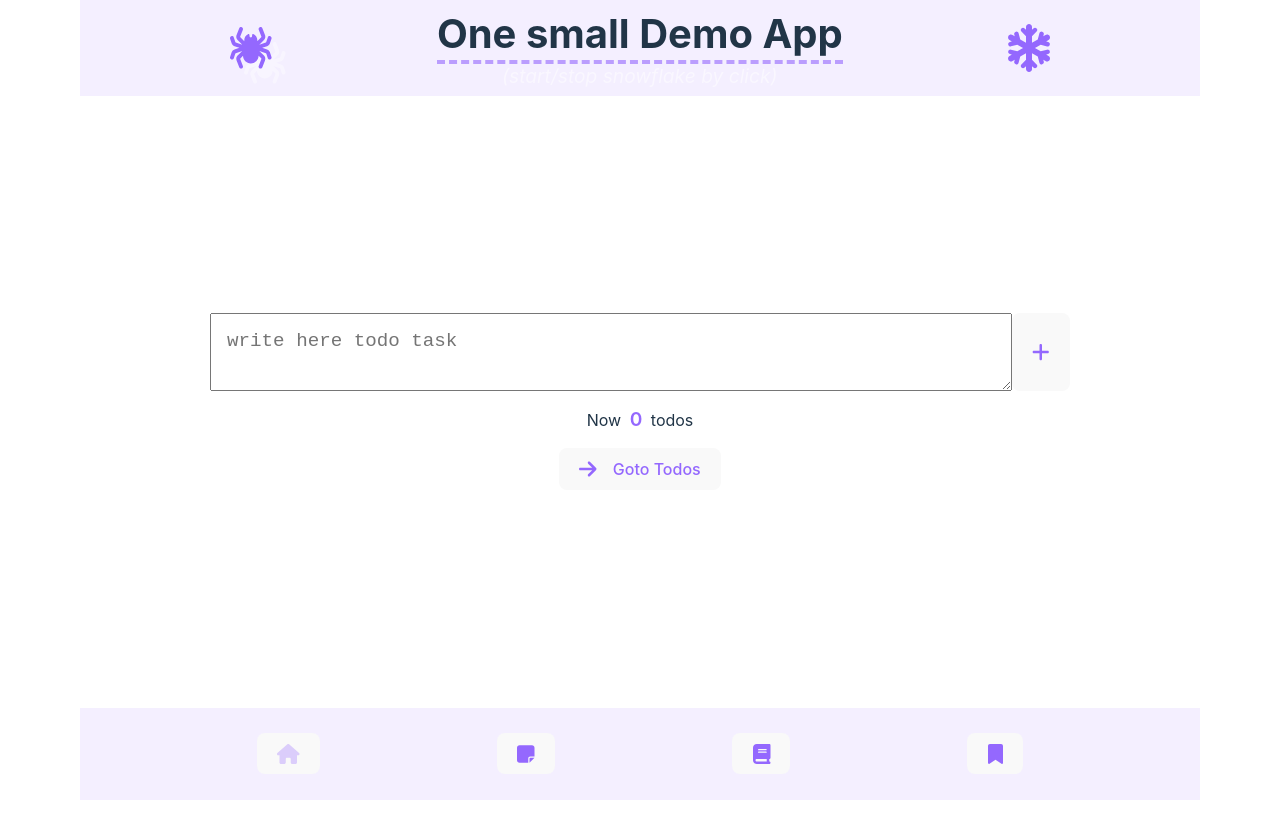
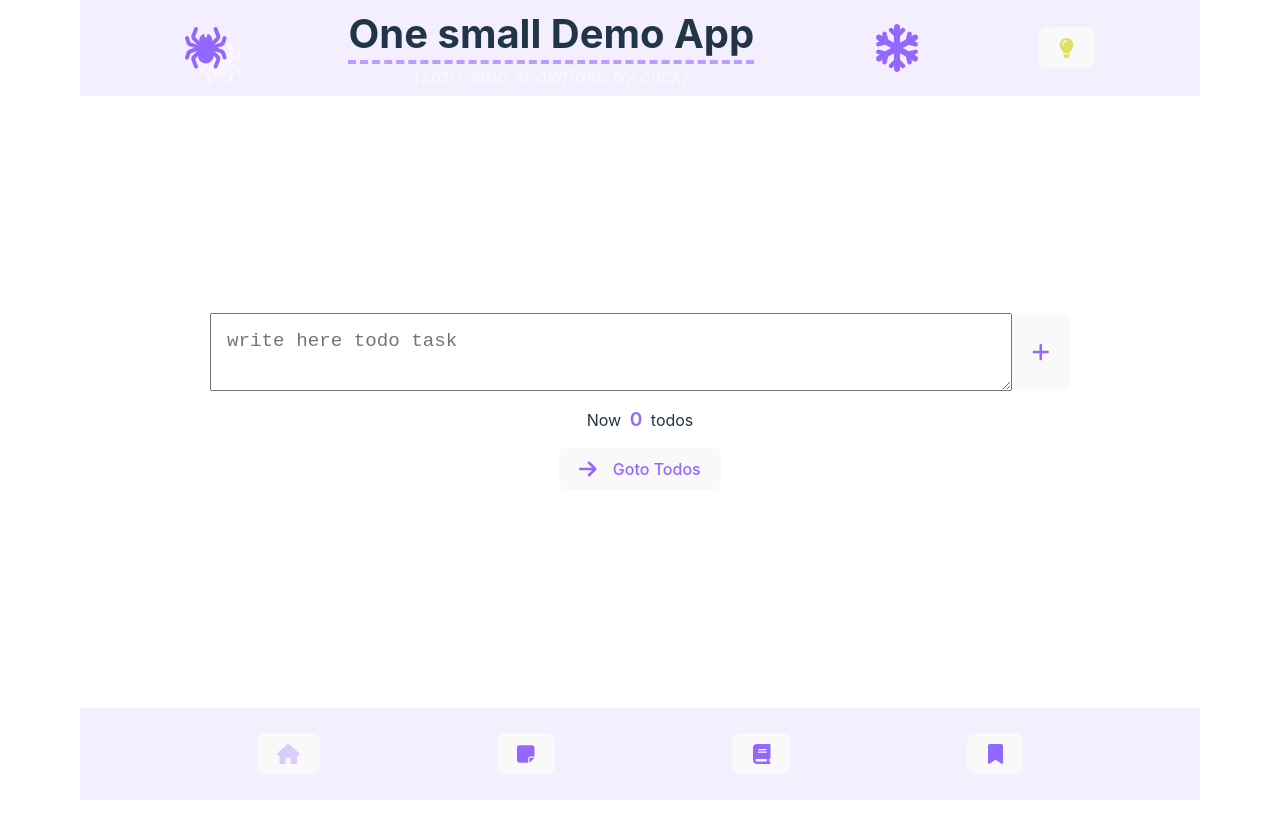
Before and after one commit to minnas/demo-app-vue, a Vue app: page /post-app/home in a window 1280 px wide. Built offline with nearby package versions, Linux system fonts and the light colour scheme.

Commit message:
testing color mode

```diff
--- a/src/components/views/AwesomeHeader.vue
+++ b/src/components/views/AwesomeHeader.vue
@@ -16,11 +16,21 @@
       :spin="spin"
       class="awesome-header-icon spin"
     />
+    <awesome-button
+      :icon="faLightbulb"
+      @click="toggleLight"
+      :class="['awesome-lighting', { lightOff: lightOff }]"
+    />
   </div>
 </template>
 <script lang="ts">
 import { defineComponent, ref } from "vue";
-import { faSnowflake, faSpider } from "@fortawesome/free-solid-svg-icons";
+import {
+  faSnowflake,
+  faSpider,
+  faLightbulb,
+} from "@fortawesome/free-solid-svg-icons";
+import { computed } from "@vue/reactivity";
 
 export default defineComponent({
   props: {
@@ -28,15 +38,26 @@ export default defineComponent({
   },
   setup(props, { emit }) {
     const spin = ref(true);
+    const lightOff = ref(false);
     const toggleSpin = () => {
       spin.value = !spin.value;
     };
-
+    const toggleLight = () => {
+      lightOff.value = !lightOff.value;
+      if (lightOff.value) {
+        document.body.classList.add("light-off");
+      } else {
+        document.body.classList.remove("light-off");
+      }
+    };
     return {
       faSpider,
       faSnowflake,
       spin,
       toggleSpin,
+      faLightbulb,
+      lightOff,
+      toggleLight,
     };
   },
 });
@@ -77,5 +98,11 @@ export default defineComponent({
     font-style: italic;
     color: rgba(255, 255, 255, 0.5);
   }
+  & button.awesome-lighting {
+    color: #dde066;
+    &.lightOff {
+      color: #a9a9a9;
+    }
+  }
 }
 </style>
--- a/src/style.css
+++ b/src/style.css
@@ -30,6 +30,9 @@ body {
   place-items: center;
   height: 100vh;
   overflow: hidden;
+}
+body.light-off {
+  opacity: 0.6;
 }
 
 h1 {
```
